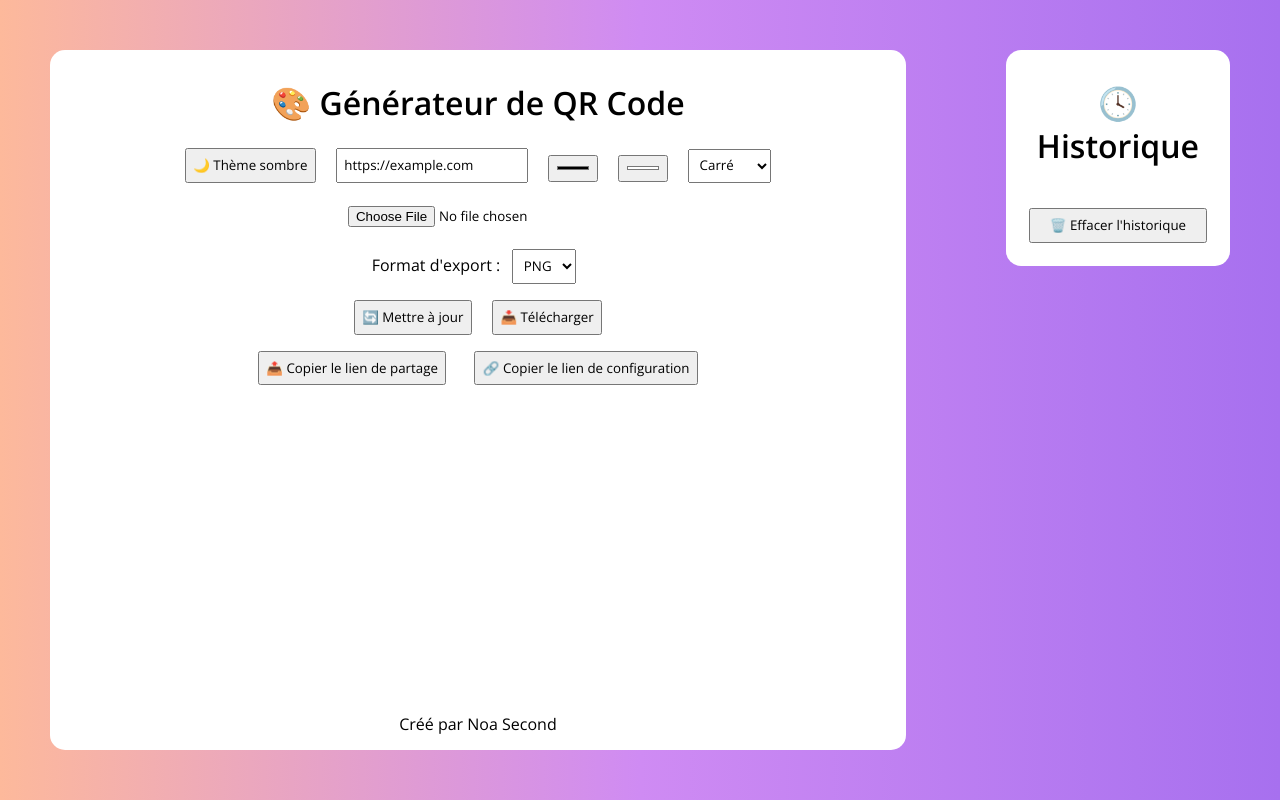
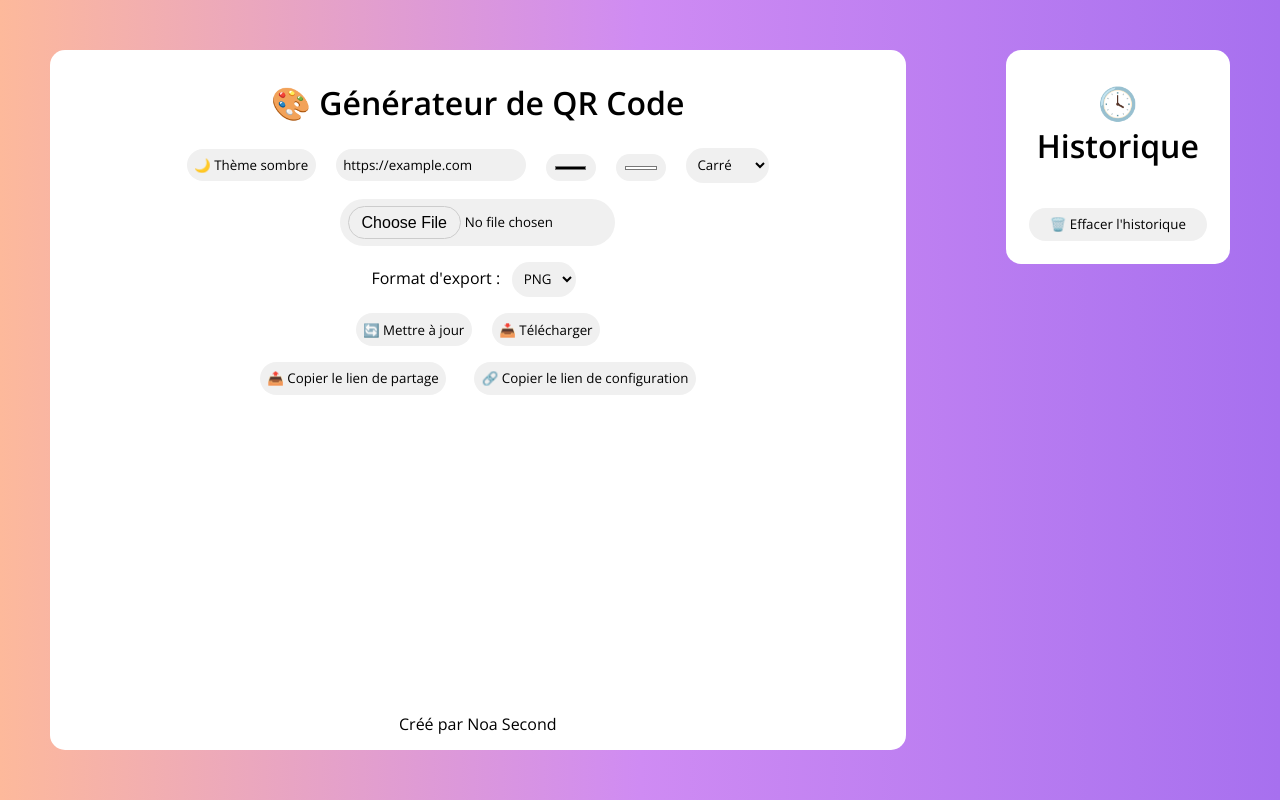
Before and after one commit to NoaSecond/QR-Code-Generator, a plain HTML site: page index.html in a window 1280 px wide. Drawn offline with nearby package versions, Linux system fonts and the light colour scheme; a script that the page names is missing.

Commit message:
:art: enhance button and input styles for better usability and appearance

```diff
--- a/css/stylesheet.css
+++ b/css/stylesheet.css
@@ -120,6 +120,38 @@ select,
 button {
     margin: 0.5rem;
     padding: 0.4rem;
+    border-radius: 500px;
+    border: solid 1px transparent;
+    background-color: #f0f0f0;
+    color: black;
+    cursor: pointer;
+    outline: none;
+}
+
+input:hover,
+select:hover,
+button:hover {
+    background-color: #e0e0e0;
+}
+
+input:active,
+select:active,
+button:focus-visible {
+    border: solid 1px #ccc;
+}
+
+input[type=text] {
+    cursor: text;
+}
+
+input[type=file]::file-selector-button {
+    border-radius: 500px;
+    background-color: #f0f0f0;
+    outline: none;
+    border: solid 1px #ccc;
+    cursor: pointer;
+    padding: 0.4rem 0.8rem;
+    font-size: 1rem;
 }
 
 button {
```
